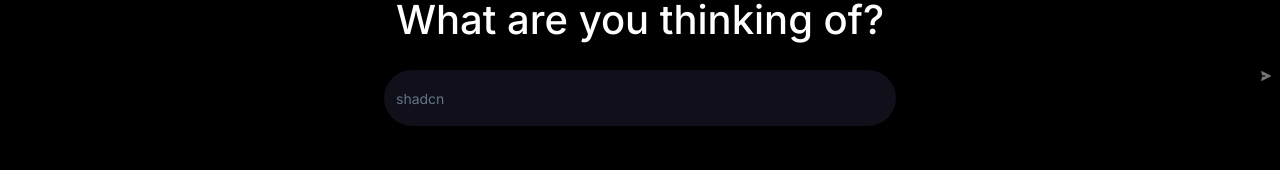
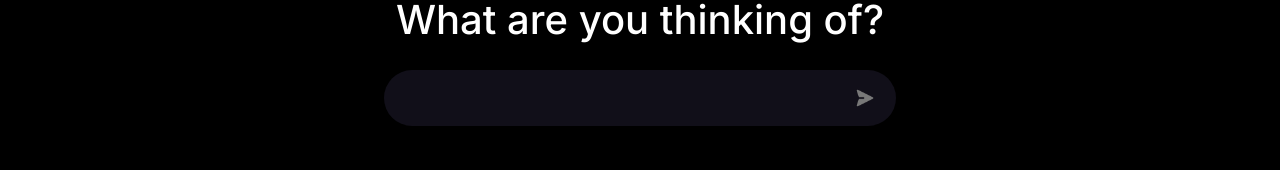
Before and after one commit to Medici-Mansion/imaginer, a Next.js app: page /subject in a window 1280 px wide. Shown: the part 130-300 px from the top of the page. Built offline with nearby package versions, Linux system fonts and the light colour scheme.

Commit message:
input 수정

```diff
--- a/app/(routes)/subject/page.tsx
+++ b/app/(routes)/subject/page.tsx
@@ -43,16 +43,26 @@ const SubjectPage = () => {
                 <FormLabel className="text-bold flex justify-center text-[#FFF] text-[40px]">
                   What are you thinking of?
                 </FormLabel>
+                <div className="relative">
                   <FormControl>
                     <Input
-                    placeholder="shadcn"
+                      placeholder=""
                       {...field}
                       className="m-auto w-[40%] bg-[#110F19] py-7 rounded-full border-none"
-                    rightIcon
                     />
                   </FormControl>
-
-                <FormMessage />
+                  <button
+                    className="absolute right-[31%] top-1/2 pr-2 hover:cursor-pointer -translate-y-1/2"
+                    type="submit"
+                  >
+                    <Image
+                      src={"/images/send.png"}
+                      width={20}
+                      height={20}
+                      alt="send"
+                    />
+                  </button>
+                </div>
               </FormItem>
             )}
           />
--- a/components/ui/input.tsx
+++ b/components/ui/input.tsx
@@ -1,37 +1,23 @@
 import * as React from "react";
-import Image from "next/image";
-
 import { cn } from "@/lib/utils";
 
 export interface InputProps
-  extends React.InputHTMLAttributes<HTMLInputElement> {
-  rightIcon: boolean;
-}
+  extends React.InputHTMLAttributes<HTMLInputElement> {}
 
 const Input = React.forwardRef<HTMLInputElement, InputProps>(
-  ({ className, type, rightIcon, ...props }, ref) => {
+  ({ className, type, ...props }, ref) => {
     return (
       <div className="relative">
-        <div className="flex relative">
         <input
           type={type}
           className={cn(
             "flex h-10 w-full rounded-md border border-input bg-background px-3 py-2 text-sm ring-offset-background file:border-0 file:bg-transparent file:text-sm file:font-medium placeholder:text-muted-foreground focus-visible:outline-none focus-visible:ring-2 focus-visible:ring-ring focus-visible:ring-offset-2 disabled:cursor-not-allowed disabled:opacity-50",
             className
           )}
+          autoComplete="off"
           ref={ref}
           {...props}
         />
-          {rightIcon && (
-            <Image
-              src={"/images/send.png"}
-              width={20}
-              height={20}
-              alt="send"
-              className="absolute right-0 flex items-center pr-2 cursor-pointer"
-            />
-          )}
-        </div>
       </div>
     );
   }
```
Lines whose indentation alone changed are shown as unchanged.
